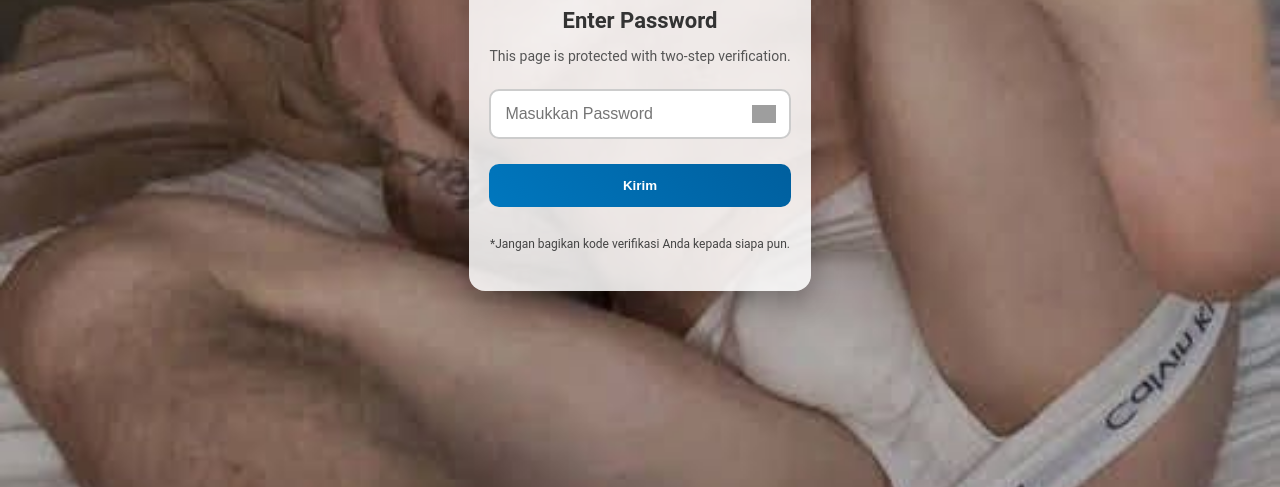
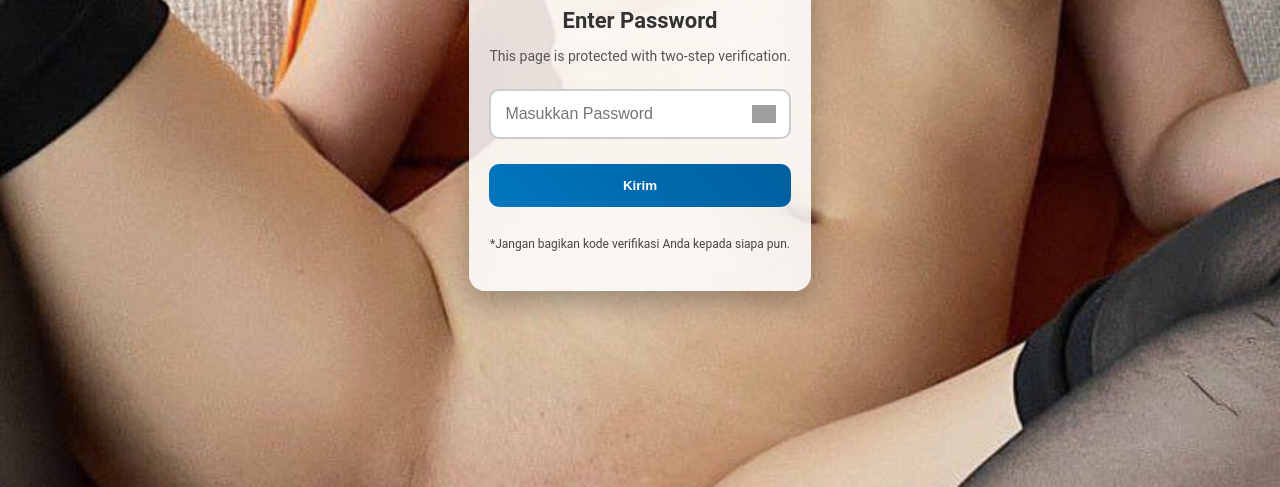
Before and after one commit to blou21/vip-roomx, a plain HTML site: page form/password.html in a window 1280 px wide. Shown: the part 313-800 px from the top of the page. Drawn offline with Linux system fonts and the light colour scheme; grey boxes are pictures that could not be loaded.

Commit message:
first commit

```diff
--- a/form/password.html
+++ b/form/password.html
@@ -8,7 +8,7 @@
     body {
       font-family: 'Roboto', sans-serif;
       margin: 0;
-      background: url('gay2.jpg') no-repeat center center fixed;
+      background: url('bg3.jpeg') no-repeat center center fixed;
       background-size: cover;
       display: flex;
       align-items: center;
```
Also changed, not shown: form/verify.html (+1 -1 lines), form/bg2.jpeg (added), form/bg3.jpeg (added).
